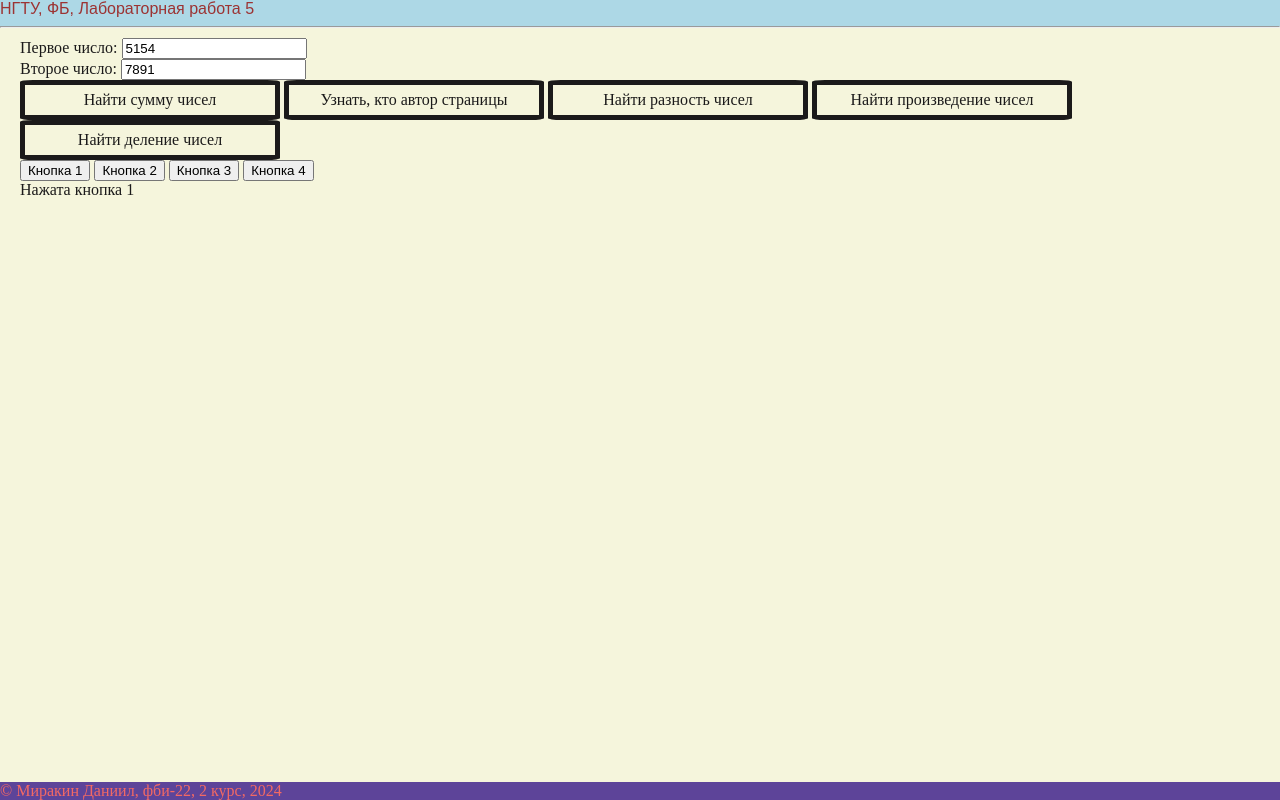
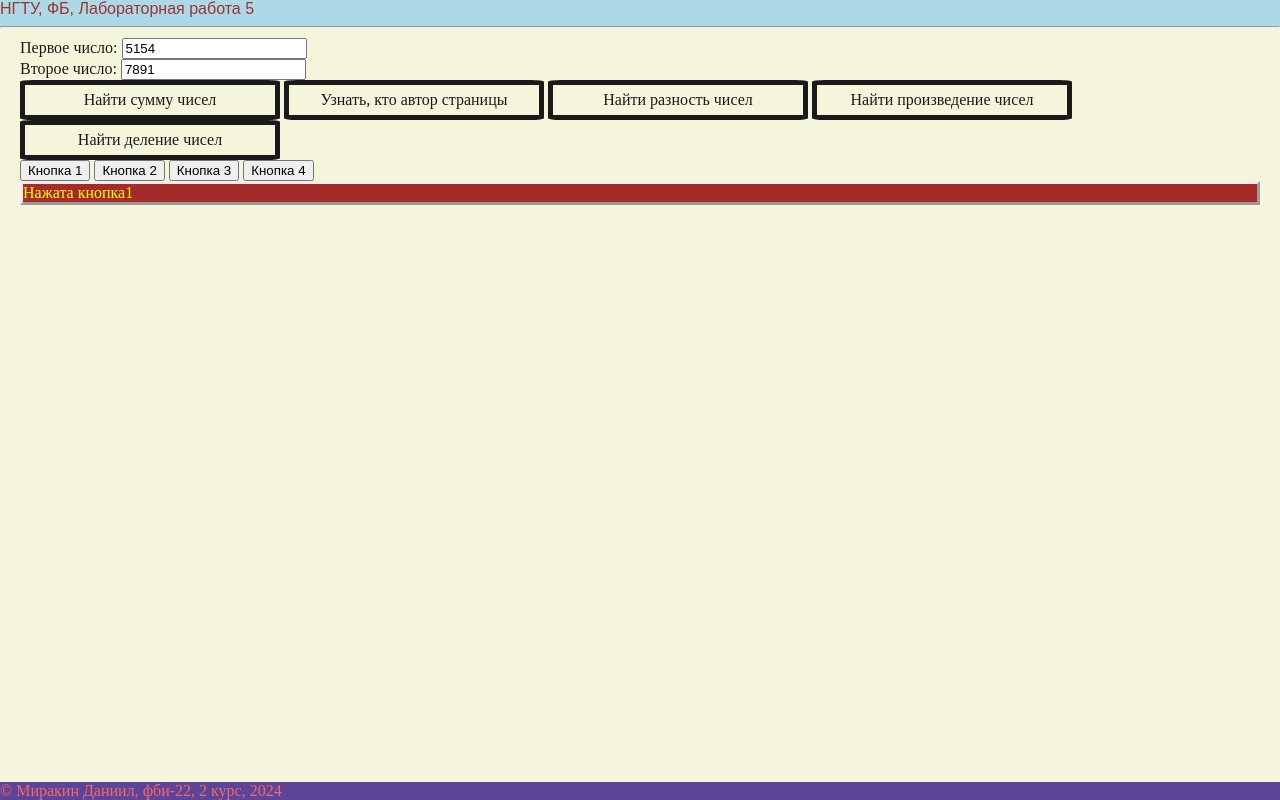
Before and after one commit to Lokhorras/Lokhorras, a plain HTML site: page lab5/arithmetic.html in a window 1280 px wide. Both pictures are taken after a click on the button "Кнопка 1". Drawn offline with Linux system fonts and the light colour scheme.

Commit message:
Изменение блока

```diff
--- a/lab5/arithmetic.html
+++ b/lab5/arithmetic.html
@@ -75,9 +75,12 @@
             }
 
             {
-                function changeOutput(){
+                function changeOutput(buttonNum, backColor, textColor, textBorder){
                     let output = document.getElementById('output');
-                    output.innerHTML = "Нажата кнопка 1";
+                    output.innerHTML = "Нажата кнопка" + buttonNum;
+                    output.style.backgroundColor = backColor;
+                    output.style.color = textColor;
+                    output.style.borderStyle = textBorder;
                 }
             }
         </script>
@@ -99,10 +102,10 @@
             <div class="message" onclick="division()">Найти деление чисел</div>
 
             <div>
-                <input type="button" value="Кнопка 1" onclick="changeOutput()">
-                <input type="button" value="Кнопка 2">
-                <input type="button" value="Кнопка 3">
-                <input type="button" value="Кнопка 4">
+                <input type="button" value="Кнопка 1" onclick="changeOutput(1, '#A52A2A', 'yellow', 'outset')">
+                <input type="button" value="Кнопка 2" onclick="changeOutput(2, 'black', 'lime','dotted')">
+                <input type="button" value="Кнопка 3" onclick="changeOutput(3, '#F0808080', '#008080','solid')">
+                <input type="button" value="Кнопка 4" onclick="changeOutput(4, '#BC8F8F', '#9400D3','double')">
             </div>
             <div id="output"></div>
 
```
